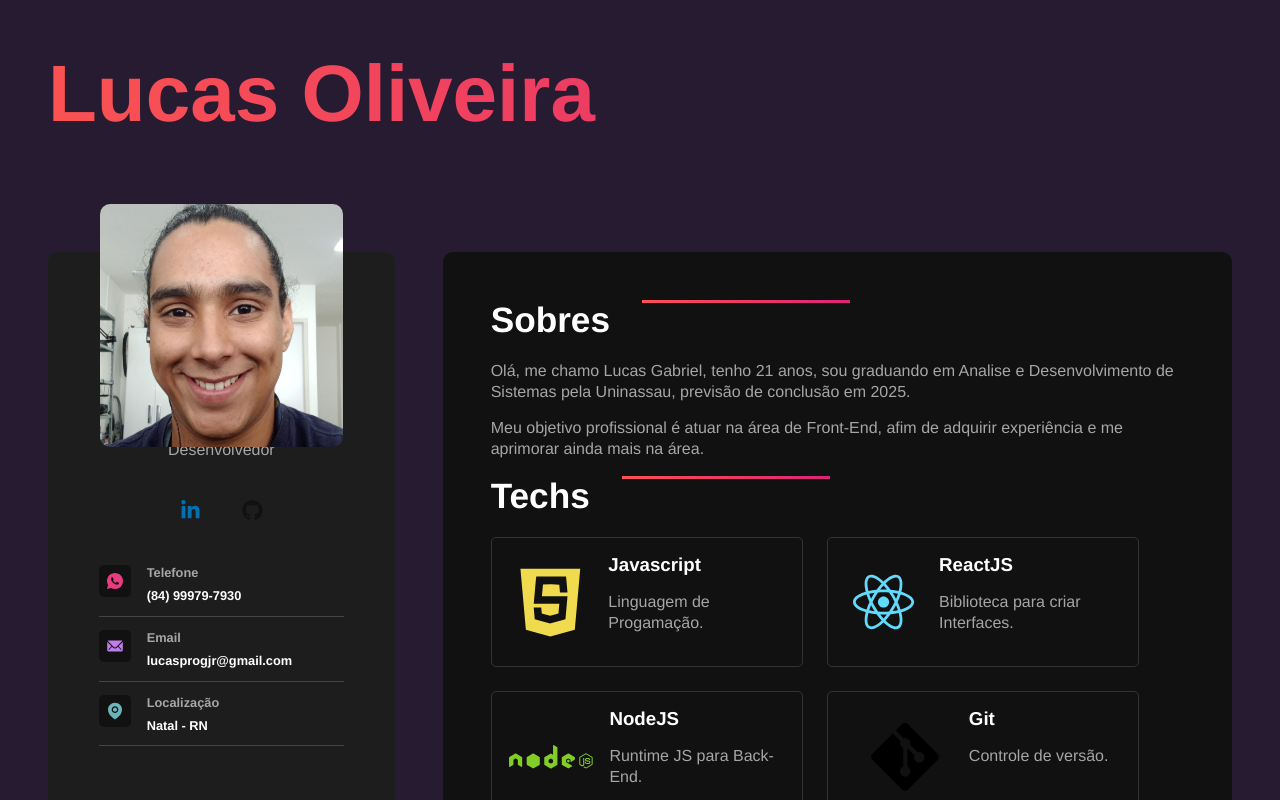
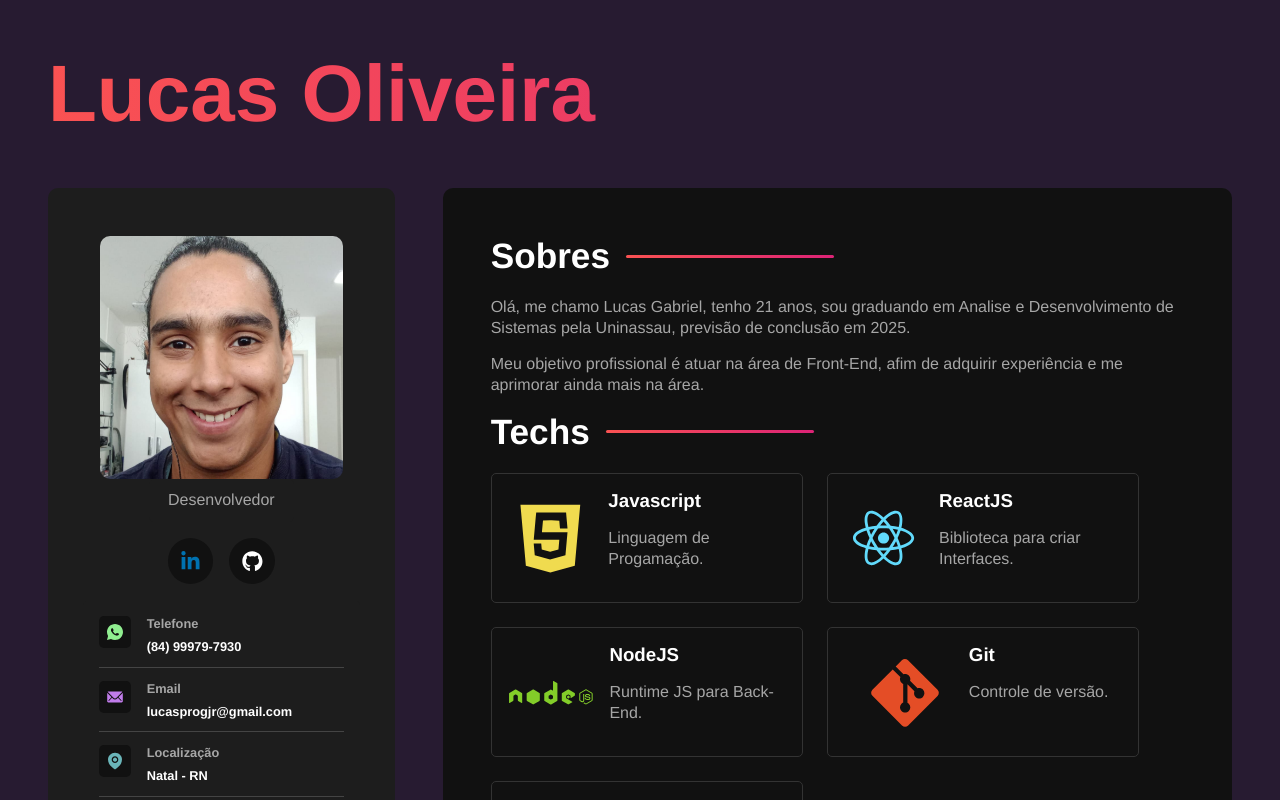
Before and after one commit to lucasdevtec/myPortfolio, a React (Vite) app: page / in a window 1280 px wide. Shown: the top 800 px of the page. Built offline with nearby package versions, Linux system fonts and the light colour scheme.

Commit message:
style: Estilizando componentes.

```diff
--- a/src/styles/components/app.sass
+++ b/src/styles/components/app.sass
@@ -10,7 +10,6 @@
     color: red
     width: 100%
     font-size: 5rem
-    margin-bottom: 4rem
     background: variables.$gradient
     -webkit-background-clip: text
     -webkit-text-fill-color: transparent
--- a/src/styles/components/info.sass
+++ b/src/styles/components/info.sass
@@ -36,9 +36,11 @@
             width: 2rem
             height: 2rem
             border-radius: variables.$cardBorderRadius
+            &:hover
+                background: variables.$gradient
 
         #phone-icon
-            color: #e93b81
+            color: #90ee90
 
         #pin-icon
             color: #6ab5b9
--- a/src/styles/components/maincontent.sass
+++ b/src/styles/components/maincontent.sass
@@ -18,8 +18,10 @@
         @include mixins.centralizar
         justify-content: start
         gap: 1rem
+        display: flex
+        align-items: center
 
-        &:after
+        span
             @include mixins.gradient-border
 
 
--- a/src/styles/components/redes.sass
+++ b/src/styles/components/redes.sass
@@ -8,8 +8,8 @@
 
     .social-btn
         padding: .6em
-        background-color: variables.$secondaryBackgroundColor
-        border-radius: variables.$cardBorderRadius
+        background-color: variables.$backgroundColor
+        border-radius: 100px
         color: #333
         font-size: 1.3rem
         @include mixins.centralizar
@@ -18,7 +18,7 @@
         color: #0072b1
 
     #github
-        color: #111
+        color: white
 
     :hover
         background: variables.$gradient
--- a/src/styles/components/sidebar.sass
+++ b/src/styles/components/sidebar.sass
@@ -15,14 +15,11 @@
   img
     max-width: 70%
     border-radius: variables.$containerBorderRadius
-    position: absolute
-    top: -3rem
 
   .title
     color: variables.$textColor2
     background-color: variables.$secondaryBackgroundColor
     border-radius: variables.$cardBorderRadius
-    margin-top: 8rem
     padding: .8rem 1.2rem
 
   .btn
--- a/src/styles/components/techs.sass
+++ b/src/styles/components/techs.sass
@@ -24,11 +24,11 @@
         svg
             font-size: 6rem
 
-    #html
+    #git
         svg
             color: #E44D26
 
-    #css
+    #postgres
         svg
             color: #1572B6
 
--- a/src/styles/mixins.sass
+++ b/src/styles/mixins.sass
@@ -8,13 +8,16 @@
 @mixin btn
   padding: 1rem 1.2rem
   color: variables.$textColor
-  background: variables.$gradient
+  background-color: variables.$backgroundColor
   border-radius: 3rem
   text-decoration: none
   text-align: center
+  &:hover
+    background: variables.$gradient
 
 @mixin gradient-border
     content: ""
     background: variables.$gradient
     height: 3px
     width: 30%
+    border-radius: variables.$cardBorderRadius
```
